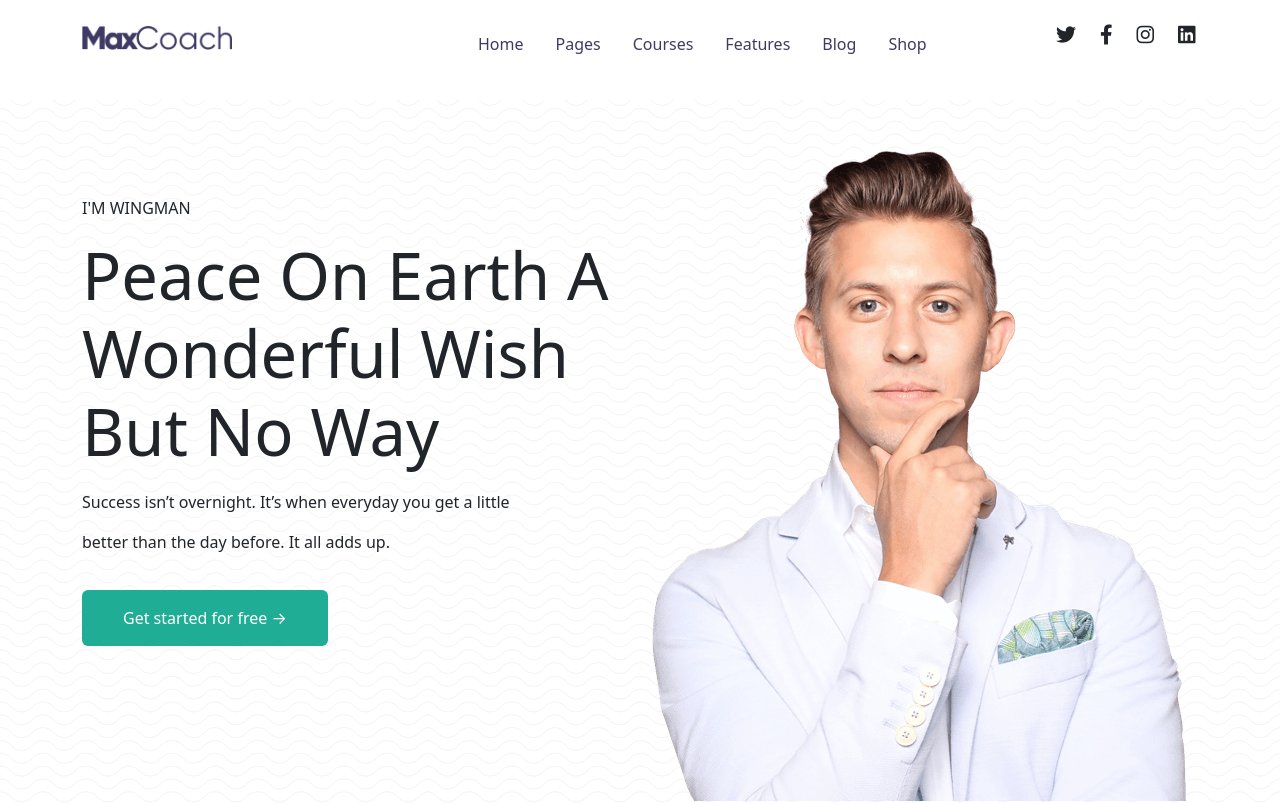
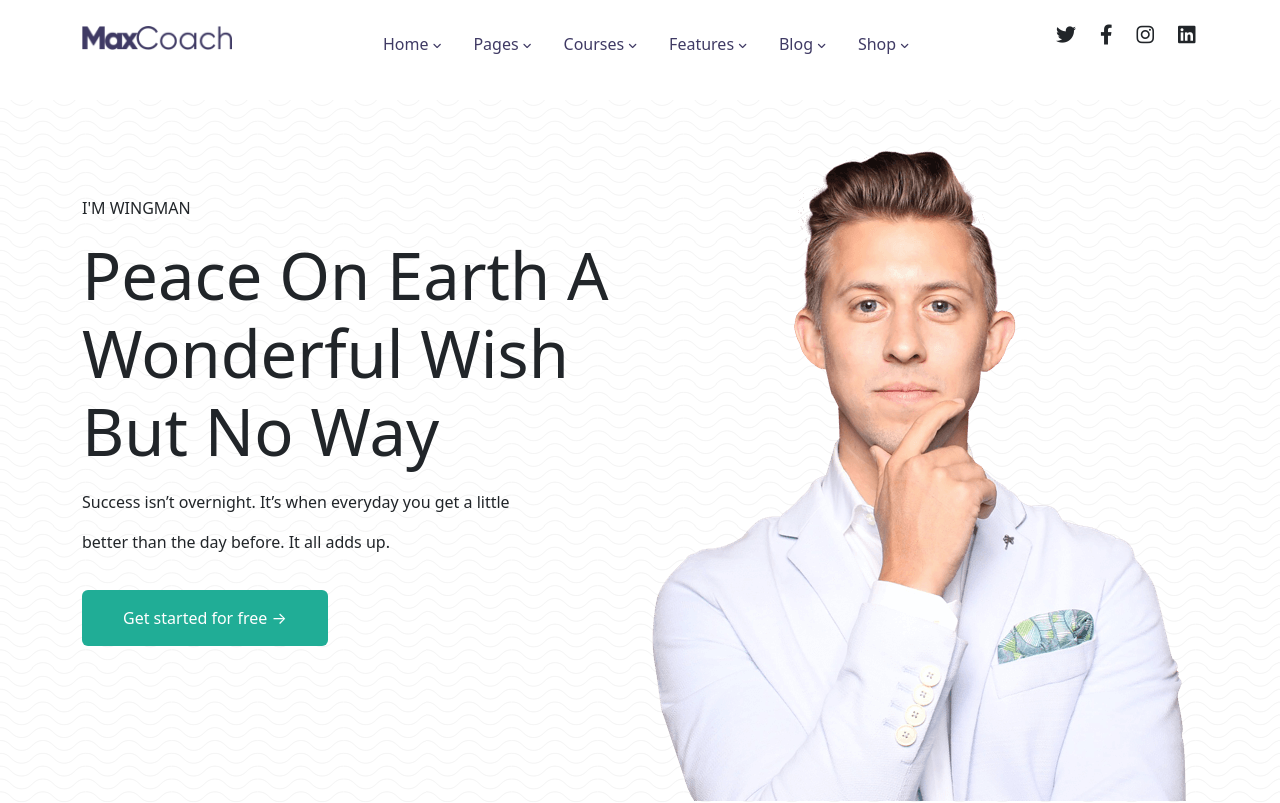
Before and after one commit to giovannimegliola/proj-html-vuejs, a Vue app: page / in a window 1280 px wide. Shown: the top 803 px of the page. Built offline with nearby package versions, Linux system fonts and the light colour scheme.

Commit message:
modified header styles

```diff
--- a/src/components/HeaderApp.vue
+++ b/src/components/HeaderApp.vue
@@ -2,17 +2,17 @@
   <header class="bg-white py-4">
     <div class="container">
       <div class="row">
-        <div class="col-md-4">
+        <div class="col-md-3">
           <a href="#" >
             <img src="../assets/images/dark-logo.png" alt="MaxCoach logo" class="logo" />
           </a>
         </div>
-        <div class="col-md-6">
+        <div class="col-md-7">
           <nav class="d-flex justify-content-between align-items-center">
             <ul class="nav">
               <li v-for="(link,index) in links" :key="index" class="nav-item">
                 <a v-bind:href="link.href" class="nav-link" :class="{ active: link.active }">
-                  {{ link.text }}
+                  {{ link.text }} <i class="fa-solid fa-angle-down myicon"></i>
                 </a>
               </li>
             </ul>
@@ -65,4 +65,8 @@ i{
 i:hover{
   color: #20ad96;
 }
+
+.myicon{
+  font-size: 10px;
+}
 </style>
```
